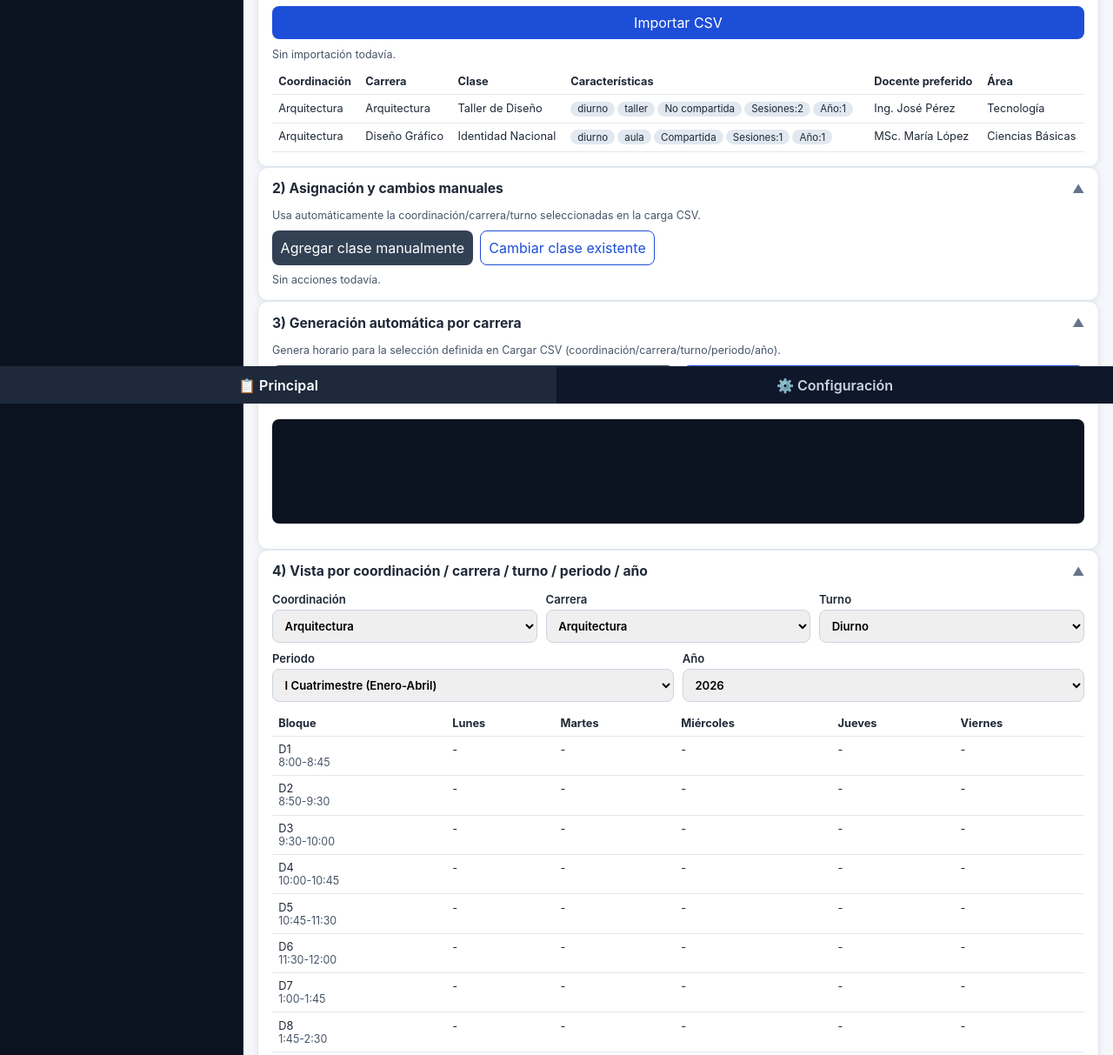
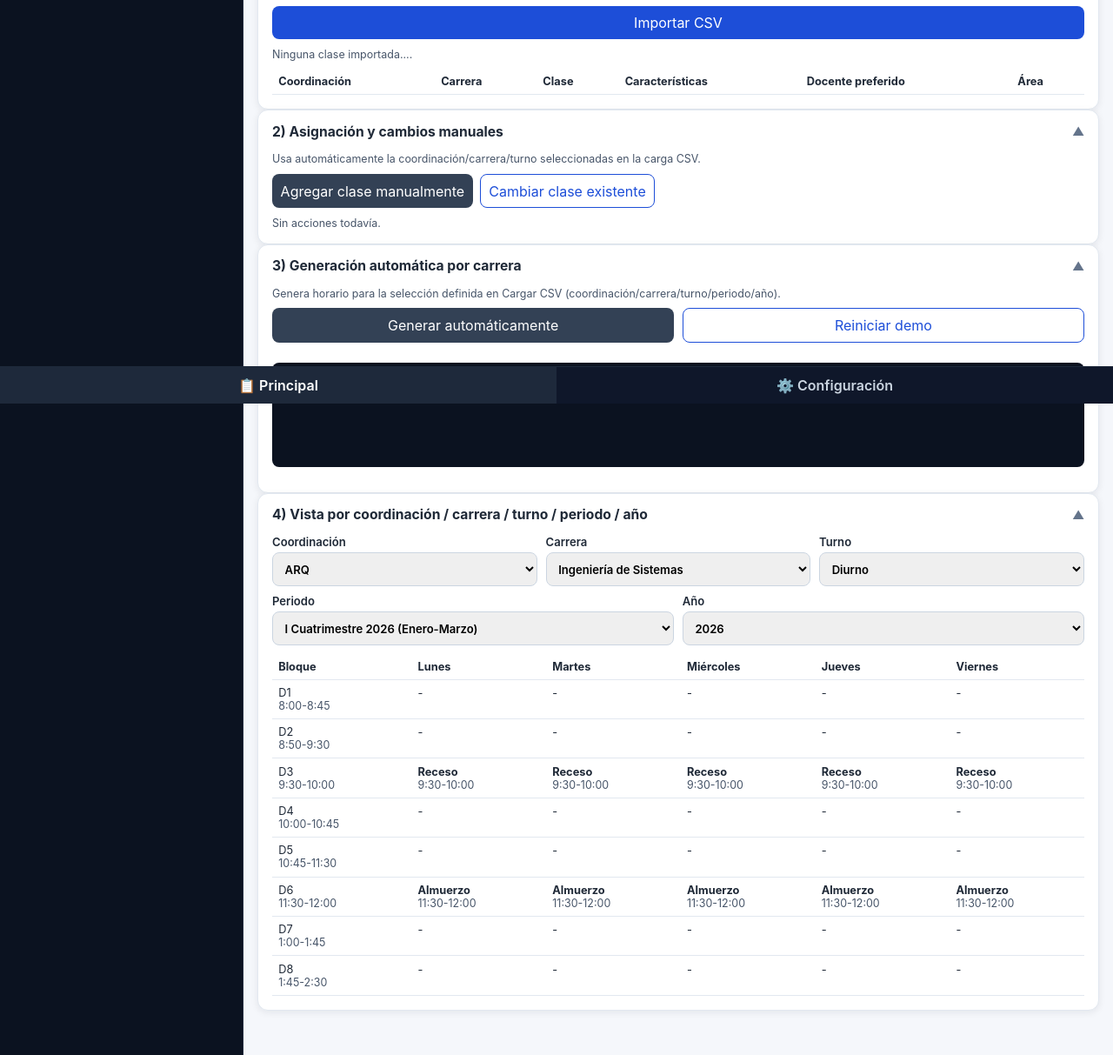
Before and after one commit to lsnoglos/Schedule, a plain HTML site: page index.html in a window 1280 px wide. Shown: the part 336-1549 px from the top of the page at 87% size. Drawn offline with Linux system fonts and the light colour scheme.

Commit message:
Configura valores por defecto solicitados en Configuración

```diff
--- a/index.html
+++ b/index.html
@@ -327,7 +327,7 @@
         </div>
         <input id="csvInput" type="file" accept=".csv" />
         <button id="importCsvBtn">Importar CSV</button>
-        <div id="csvFeedback" class="hint">Sin importación todavía.</div>
+        <div id="csvFeedback" class="hint">Ninguna clase importada....</div>
         <div class="table-wrap">
           <table>
             <thead>
@@ -646,14 +646,14 @@ const DEFAULT_SHIFT_SETTINGS = {
   diurno: {
     label: 'Diurno',
     blockMinutes: 45,
-    creditsPerBlock: 1,
-    maxTurnsPerDay: 4,
+    creditsPerBlock: 2,
+    maxTurnsPerDay: 8,
     classStartTime: '08:00',
     days: ['Lunes', 'Martes', 'Miércoles', 'Jueves', 'Viernes'],
-    dayPriority: {},
-    recessBreak: { start: '', end: '' },
-    lunchBreak: { start: '', end: '' },
-    periodIds: ['p1'],
+    dayPriority: { Lunes: 1, Martes: 2, Miércoles: 3, Jueves: 4, Viernes: 5 },
+    recessBreak: { start: '09:30', end: '10:00' },
+    lunchBreak: { start: '11:30', end: '13:00' },
+    periodIds: [],
     blocks: [{ id:'D1',label:'8:00-8:45'},{id:'D2',label:'8:50-9:30'},{id:'D3',label:'9:30-10:00'},{id:'D4',label:'10:00-10:45'},{id:'D5',label:'10:45-11:30'},{id:'D6',label:'11:30-12:00'},{id:'D7',label:'1:00-1:45'},{id:'D8',label:'1:45-2:30'}]
   },
   sabatino: {
@@ -685,26 +685,46 @@ const DEFAULT_SHIFT_SETTINGS = {
 };
 
 const DEMO_DATA = {
-  coordinations: [{id:'c1',name:'Arquitectura'},{id:'c2',name:'Contabilidad'}],
+  coordinations: [
+    { id:'c1', name:'ARQ' },
+    { id:'c2', name:'CCEE' },
+    { id:'c3', name:'AGRONOMIA' },
+    { id:'c4', name:'INGENIERÍA' }
+  ],
   coordinationCareers: [
+    { coordinationId: 'c1', career: 'Ingeniería de Sistemas' },
+    { coordinationId: 'c1', career: 'Diseño Gráfico' },
     { coordinationId: 'c1', career: 'Arquitectura' },
-    { coordinationId: 'c1', career: 'Diseño Gráfico' },
-    { coordinationId: 'c2', career: 'Contabilidad' }
+    { coordinationId: 'c2', career: 'Contabilidad' },
+    { coordinationId: 'c2', career: 'Turismo' },
+    { coordinationId: 'c2', career: 'CPF' },
+    { coordinationId: 'c2', career: 'Derecho' },
+    { coordinationId: 'c3', career: 'Agronomía' },
+    { coordinationId: 'c4', career: 'Ingeniería Civil' },
+    { coordinationId: 'c4', career: 'Ingeniería Industrial' }
   ],
   periods: [
-    { id:'p1', name:'I Cuatrimestre', type:'cuatrimestral', startMonth:'Enero', endMonth:'Abril', shift:'diurno', year: new Date().getFullYear() },
-    { id:'p2', name:'I Trimestre', type:'trimestral', startMonth:'Enero', endMonth:'Marzo', shift:'dominical', year: new Date().getFullYear() }
+    { id:'p1', name:'I Cuatrimestre 2026', type:'cuatrimestral', startMonth:'Enero', endMonth:'Marzo', shift:'diurno', year: 2026 },
+    { id:'p2', name:'II Cuatrimestre 2026', type:'cuatrimestral', startMonth:'Abril', endMonth:'Junio', shift:'diurno', year: 2026 },
+    { id:'p3', name:'III Cuatrimestre 2026', type:'cuatrimestral', startMonth:'Julio', endMonth:'Septiembre', shift:'diurno', year: 2026 },
+    { id:'p4', name:'IV Cuatrimestre 2026', type:'cuatrimestral', startMonth:'Octubre', endMonth:'Diciembre', shift:'diurno', year: 2026 }
   ],
   currentPeriodId: 'p1',
-  periodEnrollments: [{ periodId:'p1', career:'Ing. Sistemas', students:92 }],
-  areas: [{id:'a1',name:'Ciencias Básicas'},{id:'a2',name:'Tecnología'}],
-  teachers: [{id:'t1',name:'MSc. María López',areaIds:['a1'],category:'identidad'},{id:'t2',name:'Ing. José Pérez',areaIds:['a2'],category:'taller'}],
+  periodEnrollments: [],
+  areas: [
+    { id:'a1', name:'Matemáticas' },
+    { id:'a2', name:'cálculo' },
+    { id:'a3', name:'Ciencias' },
+    { id:'a4', name:'Historias' },
+    { id:'a5', name:'Programación' },
+    { id:'a6', name:'Contabilidad' },
+    { id:'a7', name:'Derecho' },
+    { id:'a8', name:'Agronomía' }
+  ],
+  teachers: [],
   rooms: [{id:'r1',name:'Aula A-101',type:'aula',capacity:35},{id:'r2',name:'Lab Computación',type:'laboratorio',capacity:25},{id:'r3',name:'Taller Diseño',type:'taller',capacity:28}],
   settings: { shifts: structuredClone(DEFAULT_SHIFT_SETTINGS) },
-  classCatalog: [
-    {id:'cl1',coordinationId:'c1',career:'Arquitectura',name:'Taller de Diseño',shared:false,sharedCareers:[],weeklySessions:2,blocksRequired:2,shift:'diurno',category:'taller',requiredRoomType:'taller',preferredTeacherId:'t2',areaId:'a2'},
-    {id:'cl2',coordinationId:'c1',career:'Diseño Gráfico',name:'Identidad Nacional',shared:true,sharedCareers:['Arquitectura'],weeklySessions:1,blocksRequired:1,shift:'diurno',category:'identidad',requiredRoomType:'aula',preferredTeacherId:'t1',areaId:'a1'}
-  ],
+  classCatalog: [],
   schedule: []
 };
 
```
